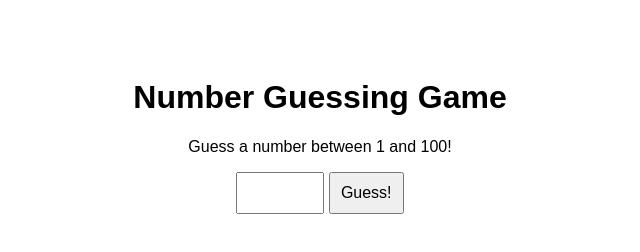
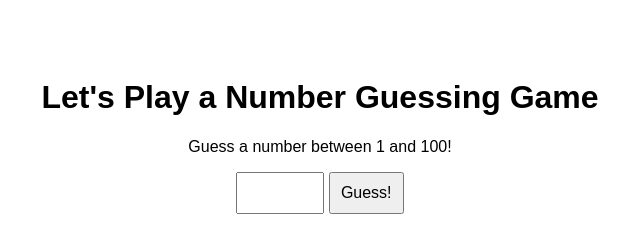
Before and after one commit to akshaybabu46/webgame, a website: page public/index.html in a window 1280 px wide. Shown: the whole page, without its empty margins (320-960 px from the left). Drawn offline with Linux system fonts and the light colour scheme.

Commit message:
Update index.html

```diff
--- a/public/index.html
+++ b/public/index.html
@@ -8,7 +8,7 @@
     </style>
 </head>
 <body>
-    <h1>Number Guessing Game</h1>
+    <h1>Let's Play a Number Guessing Game</h1>
     <p>Guess a number between 1 and 100!</p>
     <input type="number" id="guess" min="1" max="100">
     <button onclick="checkGuess()">Guess!</button>
```
